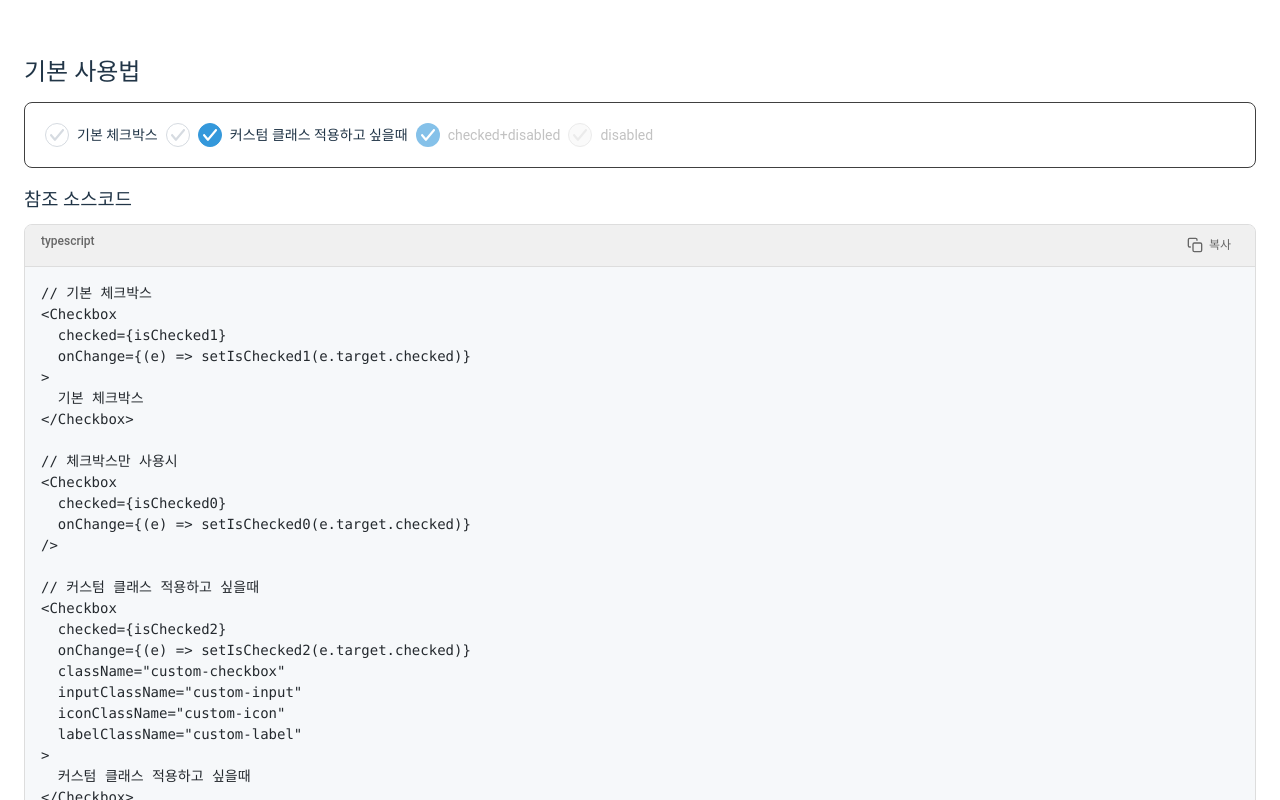
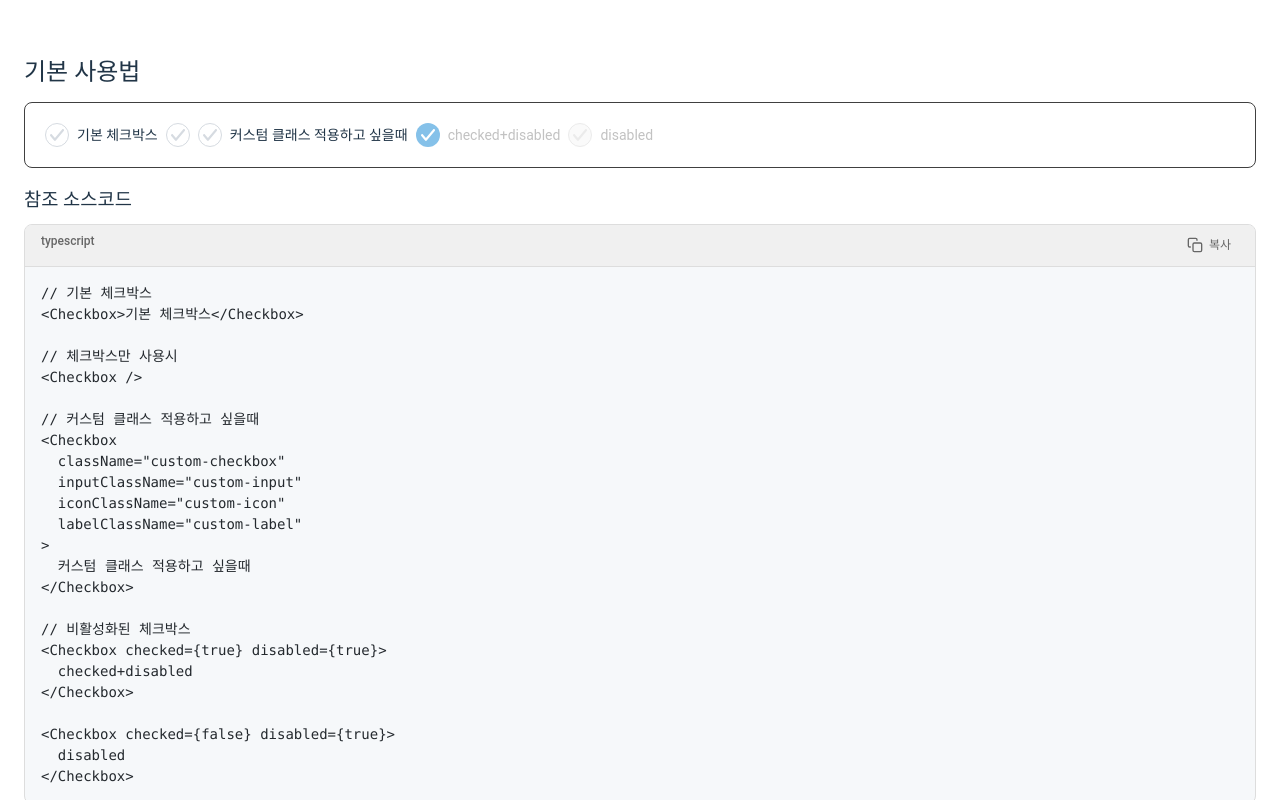
Before and after one commit to anoju/anoju-react, a React (Vite) app: page /guide/checkbox in a window 1280 px wide. Shown: the part 420-1220 px from the top of the page. Built offline with nearby package versions, Linux system fonts and the light colour scheme.

Commit message:
checkbox 컴포넌트

```diff
--- a/src/components/common/Checkbox.tsx
+++ b/src/components/common/Checkbox.tsx
@@ -5,6 +5,7 @@ import React, {
   useRef,
   forwardRef,
   ChangeEvent,
+  useState,
 } from 'react';
 import styles from '@/assets/scss/components/checkRadio.module.scss';
 
@@ -75,14 +76,18 @@ export const Checkbox = forwardRef<HTMLInputElement, CheckboxProps>(
     // Check if inside a CheckboxGroup
     const context = useContext(CheckboxContext);
 
+    // 내부 상태 관리 - checked prop이 undefined일 때만 사용
+    const [internalChecked, setInternalChecked] = useState(false);
+
     // Generate a unique ID if not provided
     const checkboxIdRef = useRef<string>(id || generateUniqueId());
     const checkboxId = checkboxIdRef.current;
 
-    // If inside a group, use the group's state management
-    let isChecked = checked;
+    // 체크 상태 결정 로직
+    let isChecked: boolean;
 
     if (context) {
+      // 그룹 내에서의 체크 상태 결정
       if (context.booleanMode) {
         // Boolean mode (index 기반)
         isChecked = typeof index === 'number' ? !!context.values[index] : false;
@@ -92,17 +97,28 @@ export const Checkbox = forwardRef<HTMLInputElement, CheckboxProps>(
           value !== undefined &&
           context.values.includes(value as CheckboxValue);
       }
+    } else if (checked !== undefined) {
+      // 외부에서 제공된 checked prop이 있는 경우
+      isChecked = checked;
+    } else {
+      // 독립형 체크박스로 사용되며 checked prop이 없는 경우, 내부 상태 사용
+      isChecked = internalChecked;
     }
 
     const handleChange = (e: ChangeEvent<HTMLInputElement>) => {
       if (context) {
+        // 그룹 내에서의 변경 처리
         if (context.booleanMode) {
           context.onChange(undefined, e.target.checked, index);
         } else {
           context.onChange(value, e.target.checked);
         }
       } else if (onChange) {
+        // 외부 onChange 핸들러가 있는 경우
         onChange(e);
+      } else if (checked === undefined) {
+        // 독립형 체크박스이고 checked prop이 없는 경우, 내부 상태 업데이트
+        setInternalChecked(e.target.checked);
       }
     };
 
--- a/src/pages/guide/checkbox.tsx
+++ b/src/pages/guide/checkbox.tsx
@@ -15,11 +15,6 @@ const CheckboxGuide = () => {
       </>
     ),
   });
-
-  // Individual checkbox states
-  const [isChecked0, setIsChecked0] = useState(false);
-  const [isChecked1, setIsChecked1] = useState(false);
-  const [isChecked2, setIsChecked2] = useState(true);
 
   // Group checkbox states
   const [selectedValues, setSelectedValues] = useState<(string | number)[]>([
@@ -56,21 +51,11 @@ import { Checkbox, CheckboxGroup } from '@/components/common';`}
         <h2 className={styles['section-title']}>기본 사용법</h2>
         <div className={styles.showcase}>
           <div className="check-wrap">
-            <Checkbox
-              checked={isChecked1}
-              onChange={(e) => setIsChecked1(e.target.checked)}
-            >
-              기본 체크박스
-            </Checkbox>
+            <Checkbox>기본 체크박스</Checkbox>
+
+            <Checkbox />
 
             <Checkbox
-              checked={isChecked0}
-              onChange={(e) => setIsChecked0(e.target.checked)}
-            />
-
-            <Checkbox
-              checked={isChecked2}
-              onChange={(e) => setIsChecked2(e.target.checked)}
               className="custom-checkbox"
               inputClassName="custom-input"
               iconClassName="custom-icon"
@@ -92,23 +77,13 @@ import { Checkbox, CheckboxGroup } from '@/components/common';`}
         <h3 className={styles['sub-title']}>참조 소스코드</h3>
         <CodeHighlight
           code={`// 기본 체크박스
-<Checkbox
-  checked={isChecked1}
-  onChange={(e) => setIsChecked1(e.target.checked)}
->
-  기본 체크박스
-</Checkbox>
+<Checkbox>기본 체크박스</Checkbox>
 
 // 체크박스만 사용시
-<Checkbox
-  checked={isChecked0}
-  onChange={(e) => setIsChecked0(e.target.checked)}
-/>
+<Checkbox />
 
 // 커스텀 클래스 적용하고 싶을때
 <Checkbox
-  checked={isChecked2}
-  onChange={(e) => setIsChecked2(e.target.checked)}
   className="custom-checkbox"
   inputClassName="custom-input"
   iconClassName="custom-icon"
```
